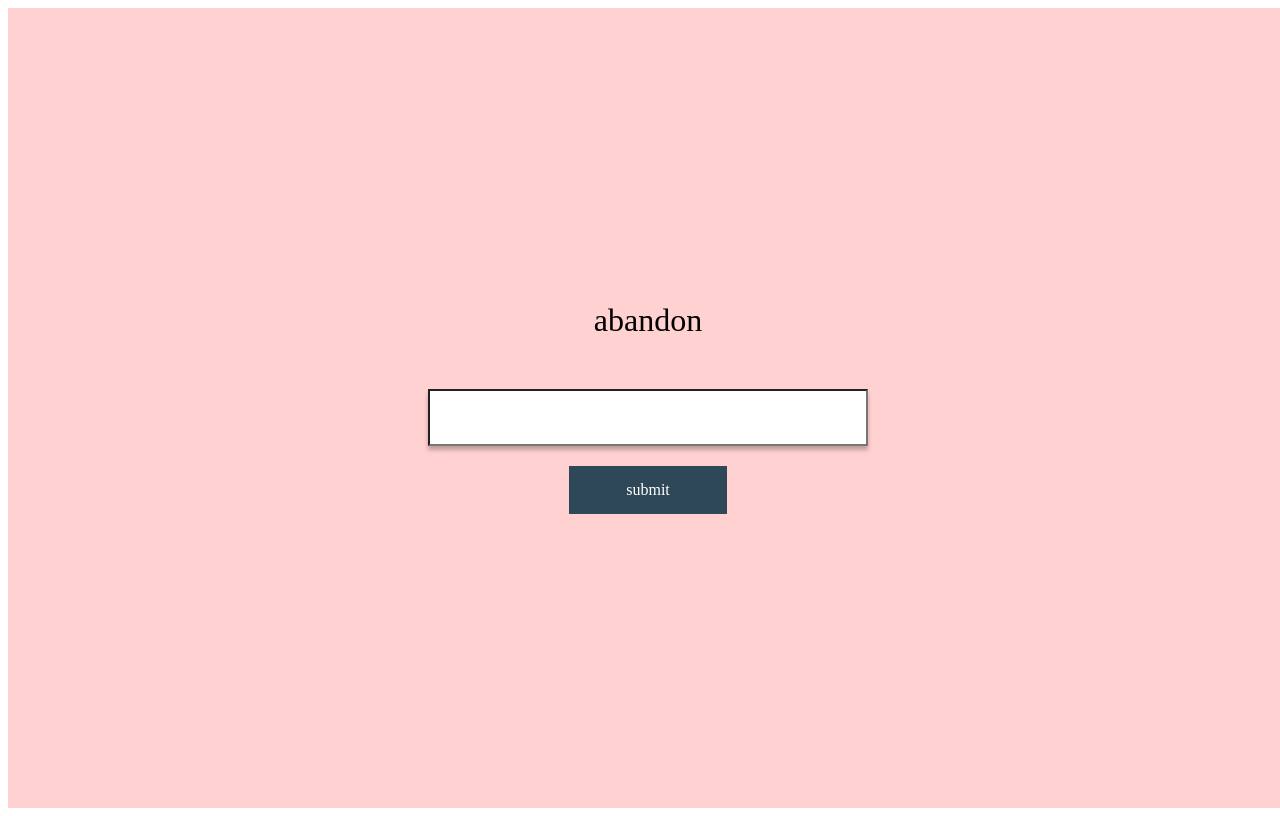
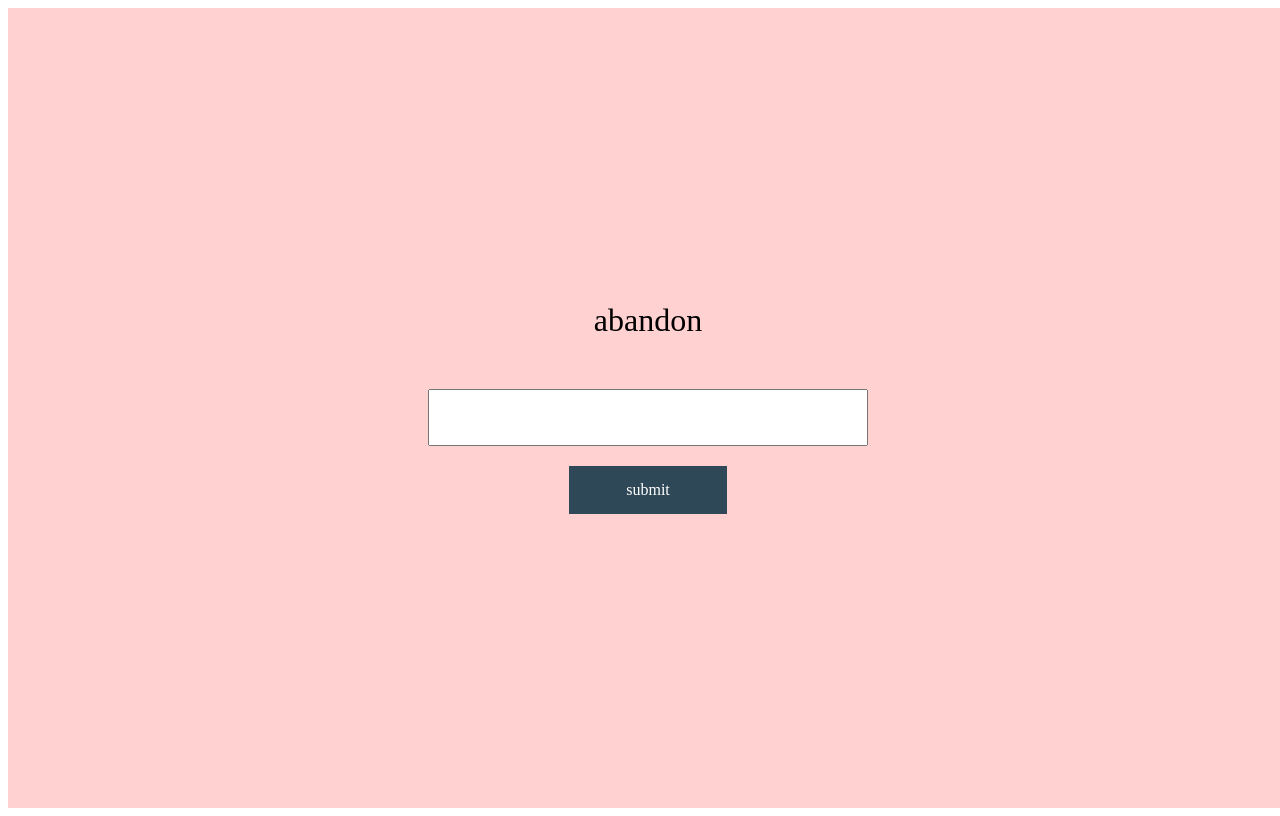
Before and after one commit to a-yamauchi217/language-learning-app, a Next.js app: page / in a window 1280 px wide. Built offline with nearby package versions, Linux system fonts and the light colour scheme.

Commit message:
Fix bugs

```diff
--- a/pages/index.js
+++ b/pages/index.js
@@ -25,7 +25,7 @@ const Word = styled.div`
 
 const Input = styled.input`
   height: auto;
-  min-width: 180px;
+  max-width: calc(100vw - 64px);
   text-decoration: none;
   font-size: 32px;
   padding: 8px;
@@ -33,7 +33,6 @@ const Input = styled.input`
   &:focus {
     outline: none;
   }
-  box-shadow: 0px 4px 4px 0px #00000040;
 `;
 
 const Button = styled.div`
@@ -66,7 +65,7 @@ export default function Home() {
     if (userInputText == data?.[randomNumber.toString()]?.german) {
       alert("correct")
       setUserInputText("")
-      setRandomNumber(Math.floor(Math.random() * 3))
+      setRandomNumber(Math.floor(Math.random() * 60))
     } else {
       alert("wrong");
     }
```
